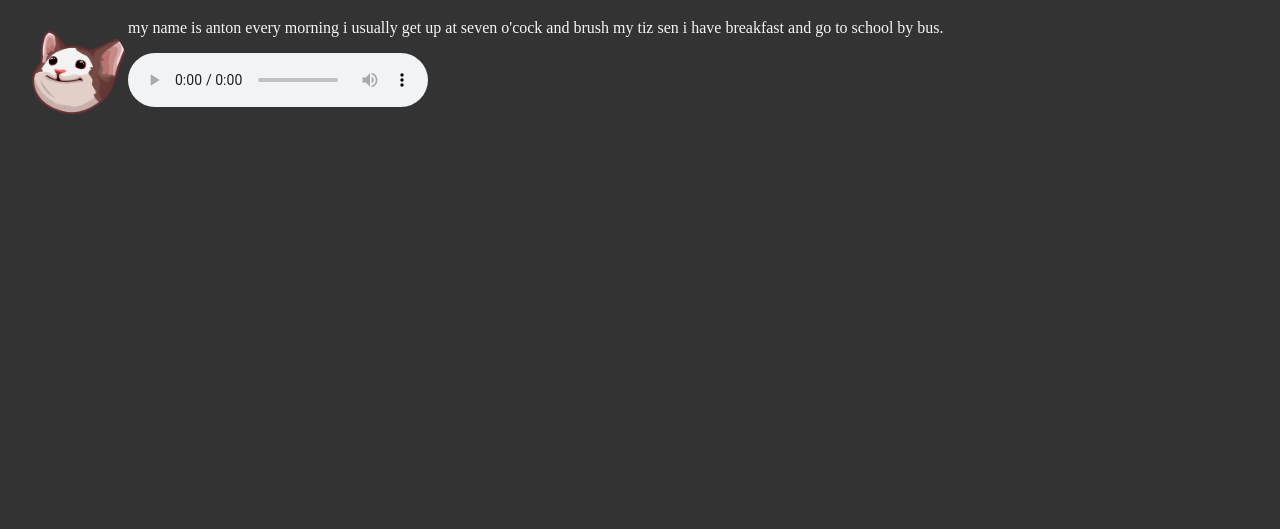
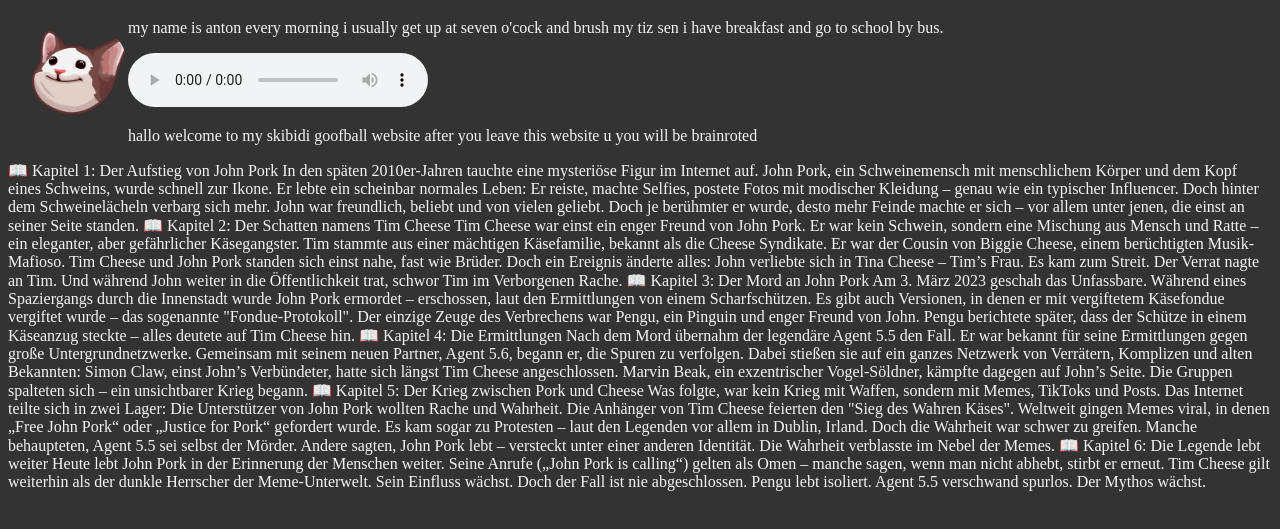
Before and after one commit to Slincess/slincess, a plain HTML site: page index.html in a window 1280 px wide. Shown: the part 61-590 px from the top of the page. Drawn offline with Linux system fonts and the light colour scheme.

Commit message:
johnpork lore

```diff
--- a/index.html
+++ b/index.html
@@ -29,5 +29,48 @@
         <audio controls>
             <source src="sound/my-name-is-anton.mp3">
         </audio>
+        <p>hallo welcome to my skibidi goofball website after you leave this website u you will be brainroted</p>
+
+        <audio src="sound/ssstik.io_1753044712114.mp3"></audio>
+
+        <p>📖 Kapitel 1: Der Aufstieg von John Pork
+In den späten 2010er-Jahren tauchte eine mysteriöse Figur im Internet auf. John Pork, ein Schweinemensch mit menschlichem Körper und dem Kopf eines Schweins, wurde schnell zur Ikone. Er lebte ein scheinbar normales Leben: Er reiste, machte Selfies, postete Fotos mit modischer Kleidung – genau wie ein typischer Influencer. Doch hinter dem Schweinelächeln verbarg sich mehr.
+
+John war freundlich, beliebt und von vielen geliebt. Doch je berühmter er wurde, desto mehr Feinde machte er sich – vor allem unter jenen, die einst an seiner Seite standen.
+
+📖 Kapitel 2: Der Schatten namens Tim Cheese
+Tim Cheese war einst ein enger Freund von John Pork. Er war kein Schwein, sondern eine Mischung aus Mensch und Ratte – ein eleganter, aber gefährlicher Käsegangster. Tim stammte aus einer mächtigen Käsefamilie, bekannt als die Cheese Syndikate. Er war der Cousin von Biggie Cheese, einem berüchtigten Musik-Mafioso.
+
+Tim Cheese und John Pork standen sich einst nahe, fast wie Brüder. Doch ein Ereignis änderte alles:
+John verliebte sich in Tina Cheese – Tim’s Frau. Es kam zum Streit. Der Verrat nagte an Tim. Und während John weiter in die Öffentlichkeit trat, schwor Tim im Verborgenen Rache.
+
+📖 Kapitel 3: Der Mord an John Pork
+Am 3. März 2023 geschah das Unfassbare. Während eines Spaziergangs durch die Innenstadt wurde John Pork ermordet – erschossen, laut den Ermittlungen von einem Scharfschützen. Es gibt auch Versionen, in denen er mit vergiftetem Käsefondue vergiftet wurde – das sogenannte "Fondue-Protokoll".
+
+Der einzige Zeuge des Verbrechens war Pengu, ein Pinguin und enger Freund von John. Pengu berichtete später, dass der Schütze in einem Käseanzug steckte – alles deutete auf Tim Cheese hin.
+
+📖 Kapitel 4: Die Ermittlungen
+Nach dem Mord übernahm der legendäre Agent 5.5 den Fall. Er war bekannt für seine Ermittlungen gegen große Untergrundnetzwerke. Gemeinsam mit seinem neuen Partner, Agent 5.6, begann er, die Spuren zu verfolgen.
+
+Dabei stießen sie auf ein ganzes Netzwerk von Verrätern, Komplizen und alten Bekannten:
+
+Simon Claw, einst John’s Verbündeter, hatte sich längst Tim Cheese angeschlossen.
+
+Marvin Beak, ein exzentrischer Vogel-Söldner, kämpfte dagegen auf John’s Seite.
+
+Die Gruppen spalteten sich – ein unsichtbarer Krieg begann.
+
+📖 Kapitel 5: Der Krieg zwischen Pork und Cheese
+Was folgte, war kein Krieg mit Waffen, sondern mit Memes, TikToks und Posts. Das Internet teilte sich in zwei Lager: Die Unterstützer von John Pork wollten Rache und Wahrheit. Die Anhänger von Tim Cheese feierten den "Sieg des Wahren Käses".
+
+Weltweit gingen Memes viral, in denen „Free John Pork“ oder „Justice for Pork“ gefordert wurde. Es kam sogar zu Protesten – laut den Legenden vor allem in Dublin, Irland.
+
+Doch die Wahrheit war schwer zu greifen. Manche behaupteten, Agent 5.5 sei selbst der Mörder. Andere sagten, John Pork lebt – versteckt unter einer anderen Identität. Die Wahrheit verblasste im Nebel der Memes.
+
+📖 Kapitel 6: Die Legende lebt weiter
+Heute lebt John Pork in der Erinnerung der Menschen weiter. Seine Anrufe („John Pork is calling“) gelten als Omen – manche sagen, wenn man nicht abhebt, stirbt er erneut.
+Tim Cheese gilt weiterhin als der dunkle Herrscher der Meme-Unterwelt. Sein Einfluss wächst. Doch der Fall ist nie abgeschlossen.
+
+Pengu lebt isoliert. Agent 5.5 verschwand spurlos. Der Mythos wächst.</p>
     </body>
 </html>
```
Also changed, not shown: 1 other file.
